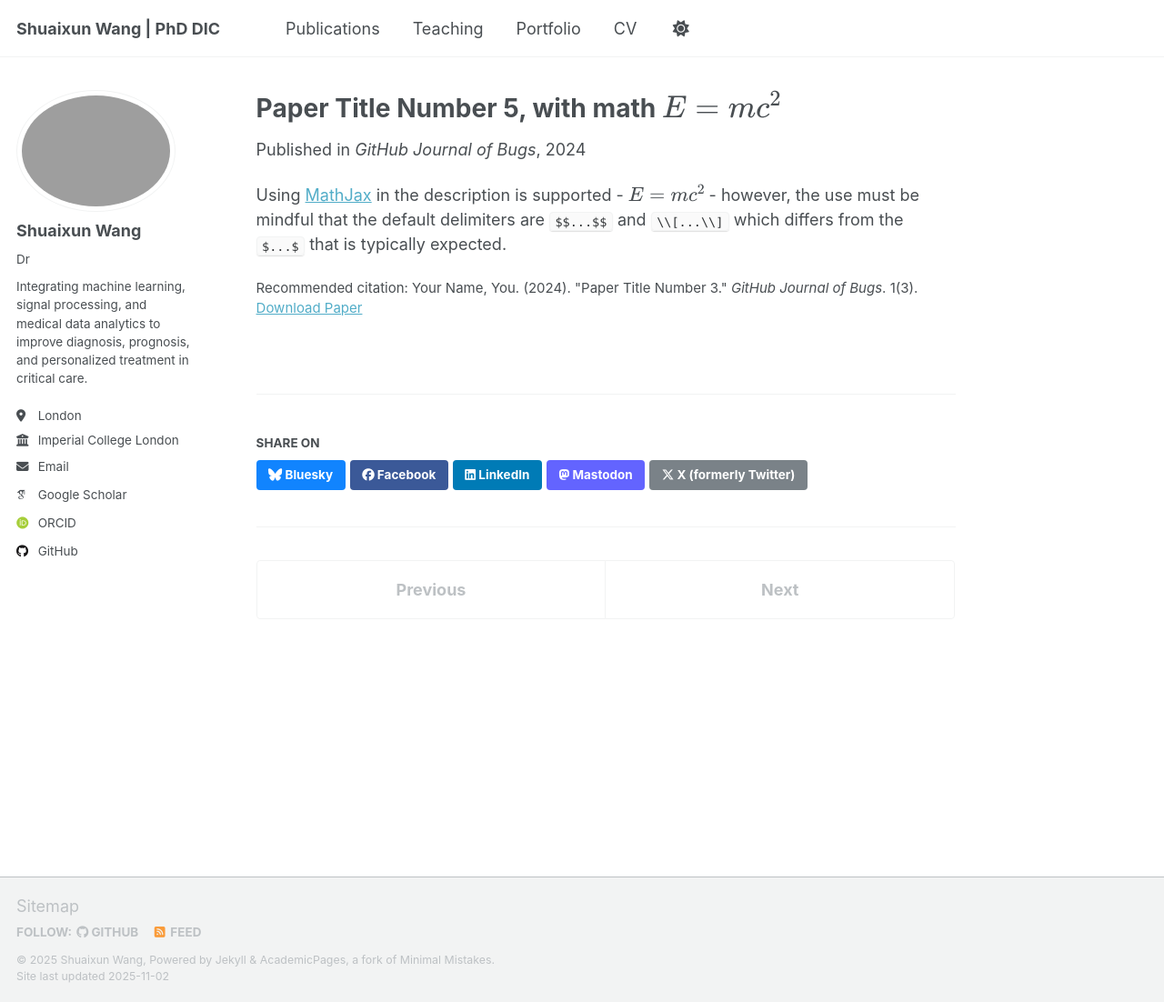
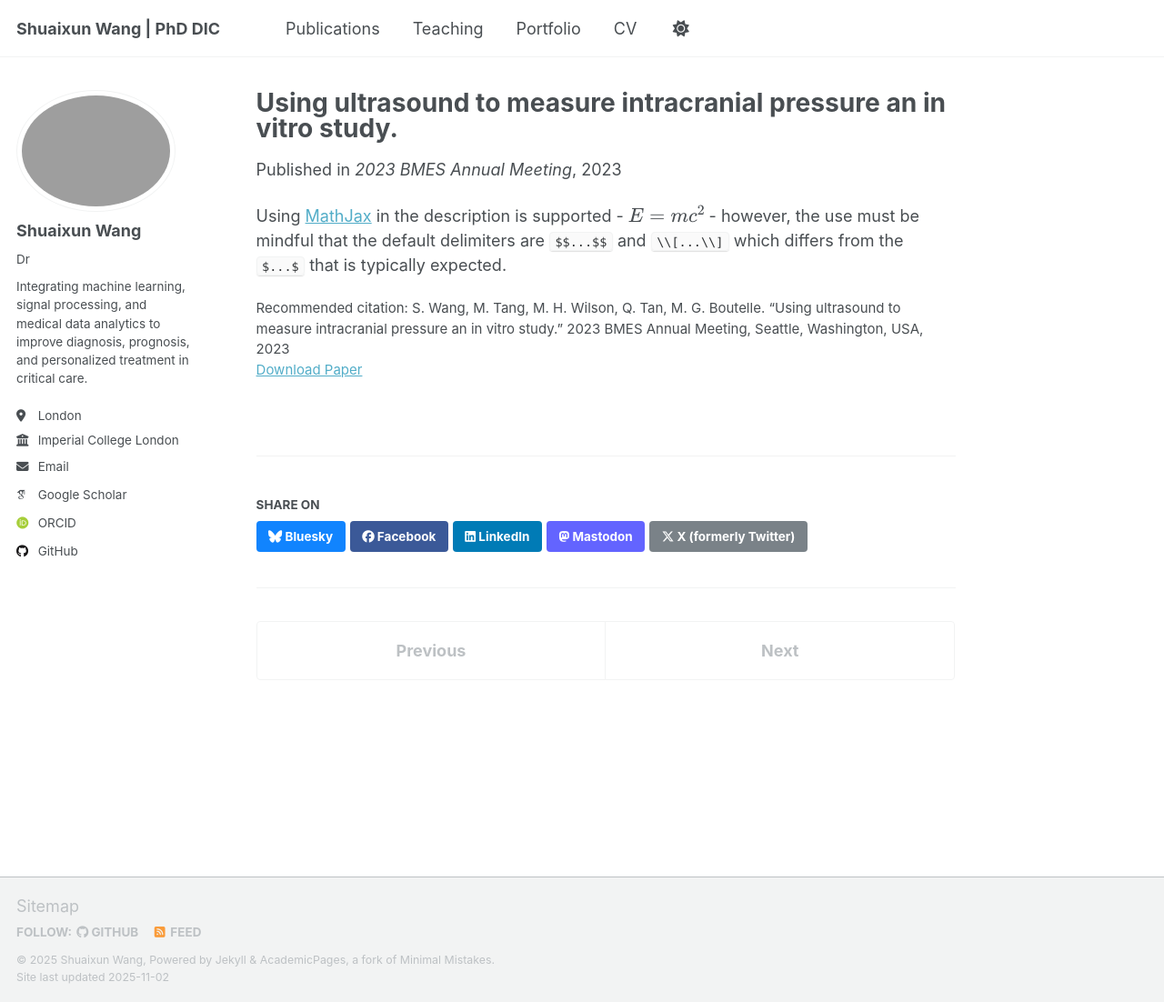
Before and after one commit to shuaixunw/shuaixunw.github.io, a Jekyll site: the page built from _publications/2025-06-08-paper-title-number-5.md, in a window 1280 px wide and 1102 px high. Shown: the whole window at 91% size. Built offline with Jekyll 4.4.1, drawn with Linux system fonts in a browser that asks for light colours; some web fonts are replaced; a script that is not in the unit is left out.

Commit message:
Revise publication details for Paper Number 5
Updated paper details including title, date, venue, and citation.

```diff
--- a/_publications/2025-06-08-paper-title-number-5.md
+++ b/_publications/2025-06-08-paper-title-number-5.md
@@ -1,13 +1,13 @@
 ---
-title: "Paper Title Number 5, with math $$E=mc^2$$"
+title: "Using ultrasound to measure intracranial pressure an in vitro study."
 collection: publications
 category: conferences
-permalink: /publication/2024-02-17-paper-title-number-4
+permalink: /publication/2023-10-13-paper-title-number-4
 excerpt: 'This paper is about a famous math equation, $$E=mc^2$$'
-date: 2024-02-17
-venue: 'GitHub Journal of Bugs'
-paperurl: 'https://academicpages.github.io/files/paper3.pdf'
-citation: 'Your Name, You. (2024). &quot;Paper Title Number 3.&quot; <i>GitHub Journal of Bugs</i>. 1(3).'
+date: 2023-10-13
+venue: '2023 BMES Annual Meeting'
+paperurl: ''
+citation: 'S. Wang, M. Tang, M. H. Wilson, Q. Tan, M. G. Boutelle. “Using ultrasound to measure intracranial pressure an in vitro study.” 2023 BMES Annual Meeting, Seattle, Washington, USA, 2023'
 ---
 
 Using [MathJax](https://www.mathjax.org/) in the description is supported - $$E=mc^2$$ - however, the use must be mindful that the default delimiters are `$$...$$` and `\\[...\\]` which differs from the `$...$` that is typically expected.
```
